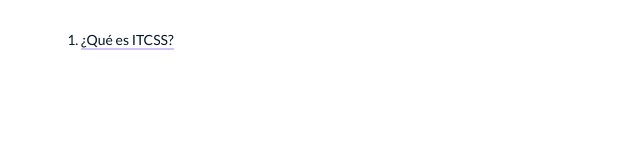
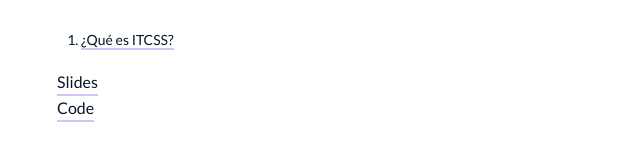
Before and after one commit to metal-gogo/itcss-nuxtjs-scss, a Nuxt app: page / in a window 1280 px wide. Shown: the part 167-328 px from the top of the page, without its empty margins (103-743 px from the left). Built offline with nearby package versions, Linux system fonts and the light colour scheme.

Commit message:
⭐️ add link to presentation and code

```diff
--- a/pages/index.vue
+++ b/pages/index.vue
@@ -7,5 +7,7 @@
         <nuxt-link to="/what_is_itcss">¿Qué es ITCSS?</nuxt-link>
       </li>
     </ol>
+    <a href="/files/itcss_nuxt_scss.pdf">Slides</a>
+    <a href="https://github.com/metal-gogo/itcss-nuxtjs-scss">Code</a>
   </section>
 </template>
```
Also changed, not shown: 1 other file (tests, documents, lock files or other folders).
